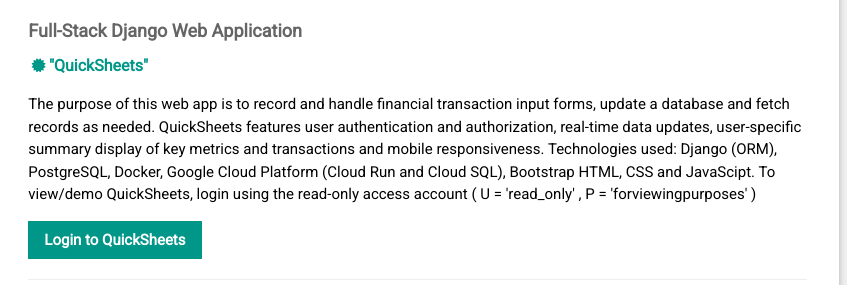
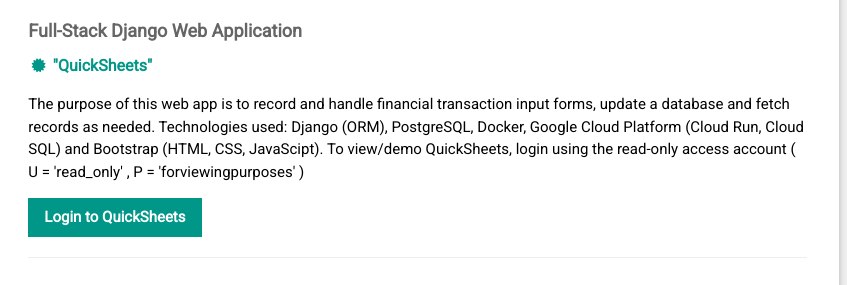
Before and after one commit to jasonweinberg/jasonweinberg.github.io, a plain HTML site: page index.html in a window 1280 px wide. Shown: the part 106-391 px from the top of the page, 433-1280 px from the left. Drawn offline with nearby package versions, Linux system fonts and the light colour scheme.

```diff
--- a/index.html
+++ b/index.html
@@ -81,8 +81,8 @@
         <h2 class="w3-text-grey w3-padding-16"><i class="fa fa-suitcase fa-fw w3-margin-right w3-xxlarge w3-text-teal"></i><b>Portfolio Projects<b></h2>
           <div class="w3-container">
             <h5 class="w3-opacity"><b>Full-Stack Django Web Application</b></h5>
-            <h6 class="w3-text-teal"><i class="fa fa-certificate fa-fw w3-margin-centre"></i><b>"QuickSheets"<b></h6>
-            <p>The purpose of this web app is to record and handle financial transaction input forms, update a database and fetch records as needed. QuickSheets features user authentication and authorization, real-time data updates, user-specific summary display of key metrics and transactions and mobile responsiveness. Technologies used: Django (ORM), PostgreSQL, Docker, Google Cloud Platform (Cloud Run and Cloud SQL), Bootstrap HTML, CSS and JavaScipt. To view/demo QuickSheets, login using the read-only access account ( U = 'read_only' , P = 'forviewingpurposes' )</p>
+            <h6 class="w3-text-teal"><i class="fa fa-certificate fa-fw w3-margin-centre"></i><b> "QuickSheets"<b></h6>
+            <p>The purpose of this web app is to record and handle financial transaction input forms, update a database and fetch records as needed. Technologies used: Django (ORM), PostgreSQL, Docker, Google Cloud Platform (Cloud Run, Cloud SQL) and Bootstrap (HTML, CSS, JavaScipt). To view/demo QuickSheets, login using the read-only access account ( U = 'read_only' , P = 'forviewingpurposes' )</p>
             <!-- Button for project -->
             <a href="https://quick-sheets-1-7tnqoasd4a-pd.a.run.app/" class="w3-button w3-teal">Login to QuickSheets</a>
             <hr>
```
